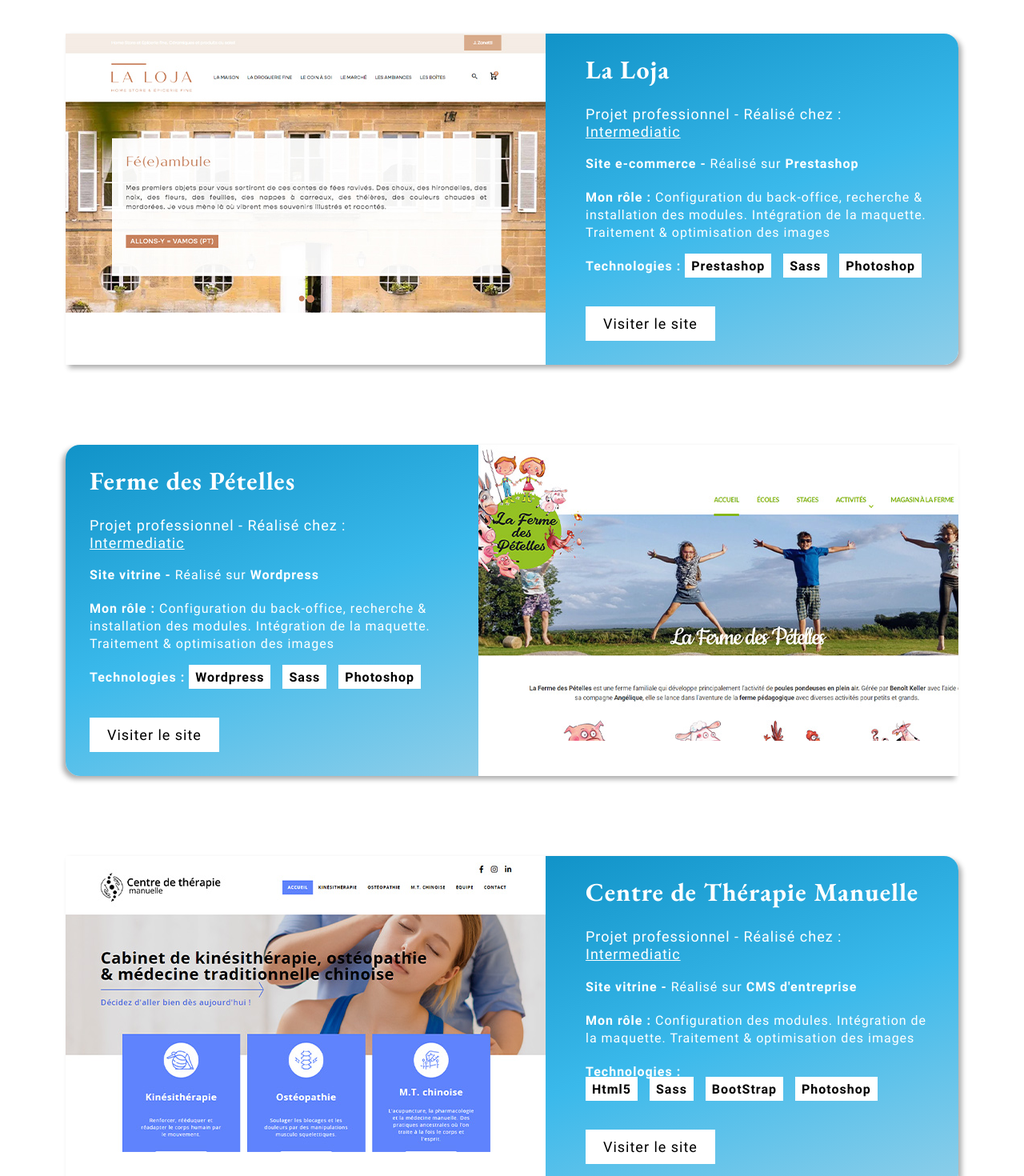
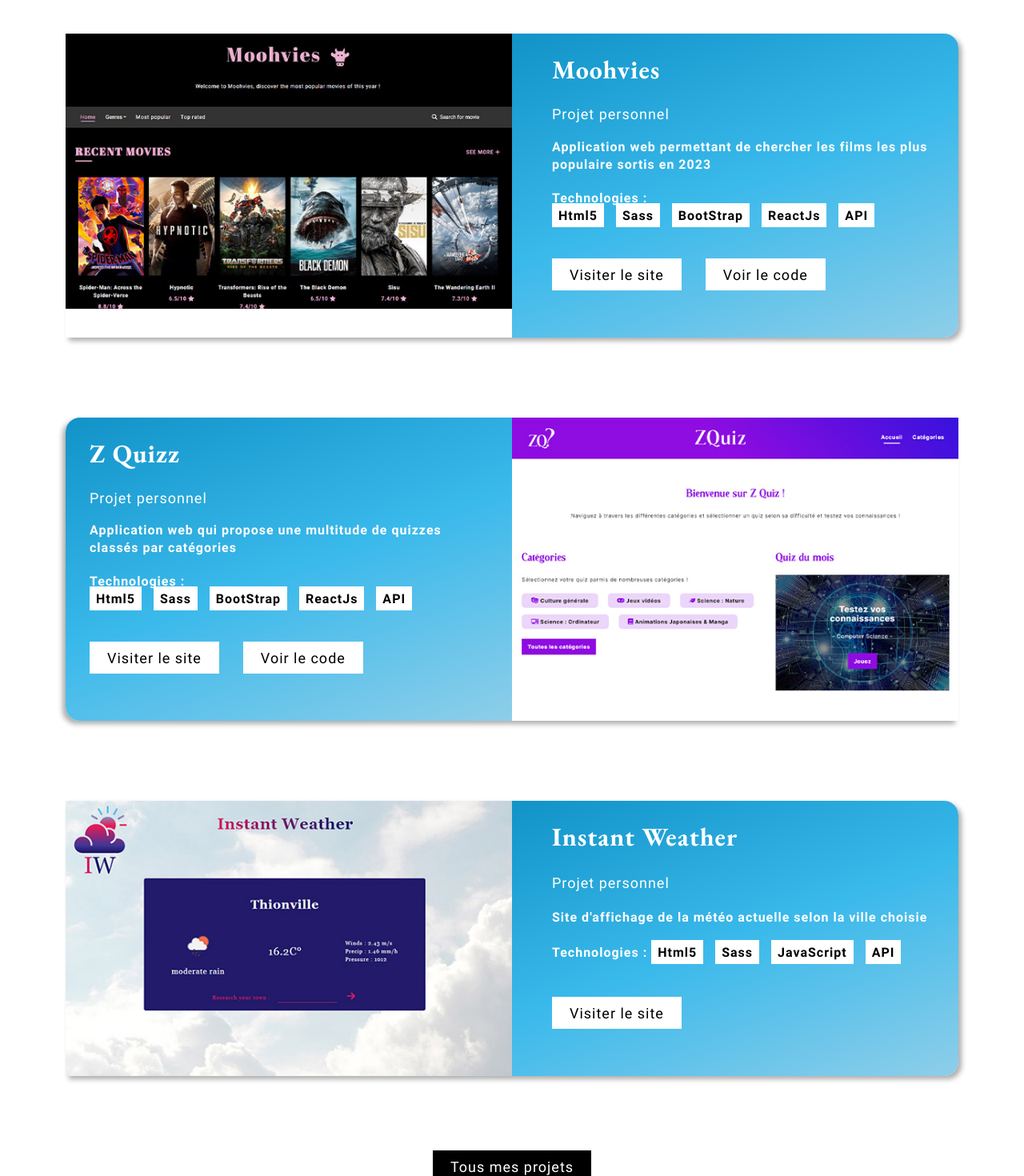
Before and after one commit to JordanZane/CV-react, a React (Create React App) app: page / in a window 1280 px wide. Shown: the part 2240-3710 px from the top of the page at 80% size. Built offline with nearby package versions, Linux system fonts and the light colour scheme.

Commit message:
Replace img-container projects in home page + Styles

```diff
--- a/src/components/PersoProjectsInserts/index.jsx
+++ b/src/components/PersoProjectsInserts/index.jsx
@@ -27,8 +27,8 @@
             <h5>Projet personnel</h5>
             <p>
               <strong>
-                Application web permettant de chercher les films sortis en 2023
-                les plus populaires
+                Application web permettant de chercher les films les plus
+                populaires sortis en 2023
               </strong>
             </p>
 
@@ -37,7 +37,6 @@
               <span>Sass</span>
               <span>BootStrap</span>
               <span>ReactJs</span>
-              <span>JavaScript</span>
               <span>API</span>
             </p>
             <div className="btn-container">
--- a/src/components/ProjectsInsert/index.jsx
+++ b/src/components/ProjectsInsert/index.jsx
@@ -1,150 +1,57 @@
 import React from 'react';
-import lalojaImage from '../../assets/images/projects/laloja.jpg';
-import fermePetellesImage from '../../assets/images/projects/fermedespetelles.jpg';
-import centreTherapieManuelle from '../../assets/images/projects/centretherapiemanuelle.jpg';
+import instantWeather from '../../assets/images/projects/instant-weather.jpg';
 import zQuizz from '../../assets/images/projects/z-quizz.jpg';
+import Moohvies from '../../assets/images/projects/moohvies.jpg';
 
 const ProjectsInsert = () => {
   return (
     <ul className="projects-container">
       <li className="project-odd hidden">
         <div className="img-container">
-          <img src={lalojaImage} alt="La Loja" />
-          <a target="_blank" rel="noreferrer" href="https://laloja.be/">
-            <i className="fa-solid fa-eye"></i>
-          </a>
-        </div>
-        <div className="infos-container">
-          <h4>La Loja</h4>
-          <h5>
-            Projet professionnel - Réalisé chez :{' '}
-            <a
-              href="https://www.intermediatic.com/fr"
-              target="_blank"
-              rel="noreferrer"
-            >
-              Intermediatic
-            </a>
-          </h5>
-          <p>
-            <strong>Site e-commerce - </strong>
-            Réalisé sur
-            <strong> Prestashop</strong>
-          </p>
-          <p>
-            <strong>Mon rôle : </strong>Configuration du back-office, recherche
-            & installation des modules. Intégration de la maquette. Traitement &
-            optimisation des images
-          </p>
-          <p className="technologies">
-            <strong>Technologies :</strong> <span>Prestashop</span>
-            <span>Sass</span>
-            <span>Photoshop</span>
-          </p>
-          <a
-            className="btn-style"
-            target="_blank"
-            rel="noreferrer"
-            href="https://laloja.be/"
-          >
-            Visiter le site
-          </a>
-        </div>
-      </li>
-      <li className="project-even hidden">
-        <div className="infos-container">
-          <h4>Ferme des Pételles</h4>
-          <h5>
-            Projet professionnel - Réalisé chez :{' '}
-            <a
-              href="https://www.intermediatic.com/fr"
-              target="_blank"
-              rel="noreferrer"
-            >
-              Intermediatic
-            </a>
-          </h5>
-          <p>
-            <strong>Site vitrine - </strong>
-            Réalisé sur
-            <strong> Wordpress</strong>
-          </p>
-          <p>
-            <strong>Mon rôle : </strong>Configuration du back-office, recherche
-            & installation des modules. Intégration de la maquette. Traitement &
-            optimisation des images
-          </p>
-          <p className="technologies">
-            <strong>Technologies :</strong> <span>Wordpress</span>
-            <span>Sass</span>
-            <span>Photoshop</span>
-          </p>
-          <a
-            className="btn-style"
-            target="_blank"
-            rel="noreferrer"
-            href="https://www.fermedespetelles.be/"
-          >
-            Visiter le site
-          </a>
-        </div>
-        <div className="img-container">
-          <img src={fermePetellesImage} alt="Ferme des Pételles" />
+          <img src={Moohvies} alt="Moohvies" />
           <a
             target="_blank"
             rel="noreferrer"
-            href="https://fermedespetelles.be/"
-          >
-            <i className="fa-solid fa-eye"></i>
-          </a>
-        </div>
-      </li>
-      <li className="project-odd hidden">
-        <div className="img-container">
-          <img src={centreTherapieManuelle} alt="Centre de Therapie Manuelle" />
-          <a
-            target="_blank"
-            rel="noreferrer"
-            href="https://www.centredetherapiemanuelle.lu/fr"
+            href="https://moohvies.jordanzanetti.fr/"
           >
             <i className="fa-solid fa-eye"></i>
           </a>
         </div>
         <div className="infos-container">
-          <h4>Centre de Thérapie Manuelle</h4>
-          <h5>
-            Projet professionnel - Réalisé chez :{' '}
-            <a
-              href="https://www.intermediatic.com/fr"
-              target="_blank"
-              rel="noreferrer"
-            >
-              Intermediatic
-            </a>
-          </h5>
+          <h4>Moohvies</h4>
+          <h5>Projet personnel</h5>
           <p>
-            <strong>Site vitrine - </strong>
-            Réalisé sur
-            <strong> CMS d'entreprise</strong>
+            <strong>
+              Application web permettant de chercher les films les plus
+              populaire sortis en 2023
+            </strong>
           </p>
-          <p>
-            <strong>Mon rôle : </strong>Configuration des modules. Intégration
-            de la maquette. Traitement & optimisation des images
-          </p>
+
           <p className="technologies">
             <strong>Technologies :</strong> <span>Html5</span>
             <span>Sass</span>
             <span>BootStrap</span>
-            <span>Photoshop</span>
+            <span>ReactJs</span>
+            <span>API</span>
           </p>
+          <div className="btn-container">
             <a
               className="btn-style"
               target="_blank"
               rel="noreferrer"
-            href="https://www.centredetherapiemanuelle.lu/fr"
+              href="https://moohvies.jordanzanetti.fr/"
             >
               Visiter le site
             </a>
+            <a
+              className="btn-style"
+              target="_blank"
+              rel="noreferrer"
+              href="https://github.com/JordanZane/moohvies"
+            >
+              Voir le code
+            </a>
+          </div>
         </div>
       </li>
       <li className="project-even hidden">
@@ -195,6 +102,44 @@
           </a>
         </div>
       </li>
+      <li className="project-odd hidden">
+        <div className="img-container">
+          <img src={instantWeather} alt="Z Quizz" />
+          <a
+            target="_blank"
+            rel="noreferrer"
+            href="https://instant-weather.jordanzanetti.fr/"
+          >
+            <i className="fa-solid fa-eye"></i>
+          </a>
+        </div>
+        <div className="infos-container">
+          <h4>Instant Weather</h4>
+          <h5>Projet personnel</h5>
+          <p>
+            <strong>
+              Site d'affichage de la météo actuelle selon la ville choisie
+            </strong>
+          </p>
+
+          <p className="technologies">
+            <strong>Technologies :</strong> <span>Html5</span>
+            <span>Sass</span>
+            <span>JavaScript</span>
+            <span>API</span>
+          </p>
+          <div className="btn-container">
+            <a
+              className="btn-style"
+              target="_blank"
+              rel="noreferrer"
+              href="https://instant-weather.jordanzanetti.fr/"
+            >
+              Visiter le site
+            </a>
+          </div>
+        </div>
+      </li>
     </ul>
   );
 };
--- a/src/components/ProjectsPage/index.jsx
+++ b/src/components/ProjectsPage/index.jsx
@@ -5,20 +5,6 @@
 import { Link } from 'react-router-dom';
 
 const ProjectsPage = () => {
-  const [showProProject, setShowProject] = useState(null);
-
-  const handleProBtnClick = () => {
-    setShowProject(true);
-  };
-
-  const handlePersoBtnClick = () => {
-    setShowProject(false);
-  };
-
-  const handleAllClick = () => {
-    setShowProject(null);
-  };
-
   window.addEventListener('load', function () {});
 
   useEffect(() => {
@@ -40,38 +26,8 @@
         <div className="row">
           <div className="col-lg-12">
             <h1>Mes projets</h1>
-            <nav className="nav-projects">
-              <ul>
-                <li>
-                  <button
-                    onClick={handleAllClick}
-                    id="all-btn"
-                    className={showProProject === null ? 'active' : ''}
-                  >
-                    Tous
-                  </button>
-                </li>
-                <li>
-                  <button
-                    onClick={handleProBtnClick}
-                    id="pro-btn"
-                    className={showProProject ? 'active' : ''}
-                  >
-                    Professionnels
-                  </button>
-                </li>
-                <li>
-                  <button
-                    onClick={handlePersoBtnClick}
-                    id="perso-btn"
-                    className={showProProject === false ? 'active' : ''}
-                  >
-                    Personnels
-                  </button>
-                </li>
-              </ul>
-            </nav>
-            <ProjectsPageInserts showProProjects={showProProject} />
+
+            <ProjectsPageInserts />
           </div>
         </div>
       </div>
--- a/src/components/ProjectsPageInserts/index.jsx
+++ b/src/components/ProjectsPageInserts/index.jsx
@@ -2,19 +2,10 @@
 import ProProjectsInserts from '../ProProjectsInserts';
 import PersoProjectsInserts from '../PersoProjectsInserts';
 
-const ProjectsPageInserts = ({ showProProjects }) => {
+const ProjectsPageInserts = () => {
   return (
     <div>
-      {showProProjects === null && (
-        <div>
-          <ProProjectsInserts />
-          <PersoProjectsInserts />
-        </div>
-      )}
-
-      {showProProjects === true && <ProProjectsInserts />}
-
-      {showProProjects === false && <PersoProjectsInserts />}
+      <PersoProjectsInserts />
     </div>
   );
 };
--- a/src/styles/_scss/pages/_home.scss
+++ b/src/styles/_scss/pages/_home.scss
@@ -226,6 +226,7 @@
         flex-direction: column;
         justify-content: space-between;
         align-items: baseline;
+        width: 50%;
         @include respond-to('large') {
           align-items: center;
           text-align: center;
@@ -351,6 +352,7 @@
       }
       .img-container {
         position: relative;
+        width: 50%;
         &:hover {
           &::after {
             content: '';
@@ -367,6 +369,7 @@
           }
         }
         img {
+          width: 100%;
           @include respond-to('large') {
             width: 100%;
           }
```
Lines whose indentation alone changed are shown as unchanged.
